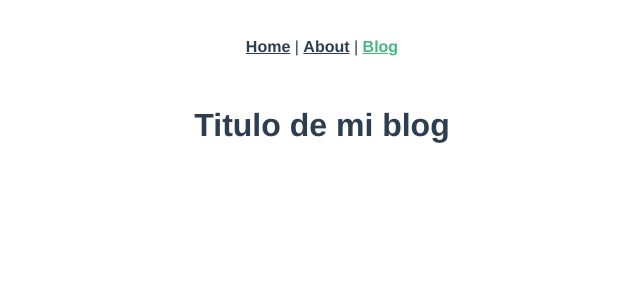
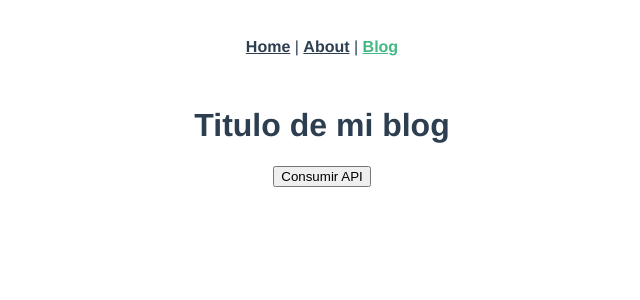
Before and after one commit to Jhon-Contreras/curso-VUEJS, a Vue app in the folder 03-vue-router/intro-vue-router/: page /blog in a window 1280 px wide. Shown: the top 300 px of the page, without its empty margins (318-958 px from the left). Built offline with nearby package versions, Linux system fonts and the light colour scheme.

Commit message:
Consumir Api con Async y Await

```diff
--- a/03-vue-router/intro-vue-router/src/App.vue
+++ b/03-vue-router/intro-vue-router/src/App.vue
@@ -2,7 +2,7 @@
   <div id="nav">
     <router-link to="/">Home</router-link> |
     <router-link to="/about">About</router-link> |
-     <router-link to="/blog">Blog</router-link>
+    <router-link to="/blog">Blog</router-link>
   </div>
 
   <router-view/>
--- a/03-vue-router/intro-vue-router/src/views/Blog.vue
+++ b/03-vue-router/intro-vue-router/src/views/Blog.vue
@@ -1,6 +1,12 @@
 <template>
     <div>
          <Titulo texto="Titulo de mi blog" />
+
+         <button @click="consumirApi"> Consumir API</button>
+
+         <div v-for="item in arrayBlog" :key="item.id">
+             {{ item.title }}
+         </div>
     </div>
 </template>
 <script>
@@ -8,7 +14,24 @@ import Titulo from '../components/Titulo'
 export default {
     components:{
         Titulo
-    }
+    },
+    data() {
+        return {
+            arrayBlog: []
+        }
+    },
+    methods: {
+        async consumirApi(){
+            try{
+                const data = await fetch('https://jsonplaceholder.typicode.com/posts')
+                const array = await data.json()
+                console.log(array);
+                this.arrayBlog = array;
+            } catch (error){
+                console.log(error);
+            }
+        }
+    },
 }
 </script>
 <style lang="">
```
